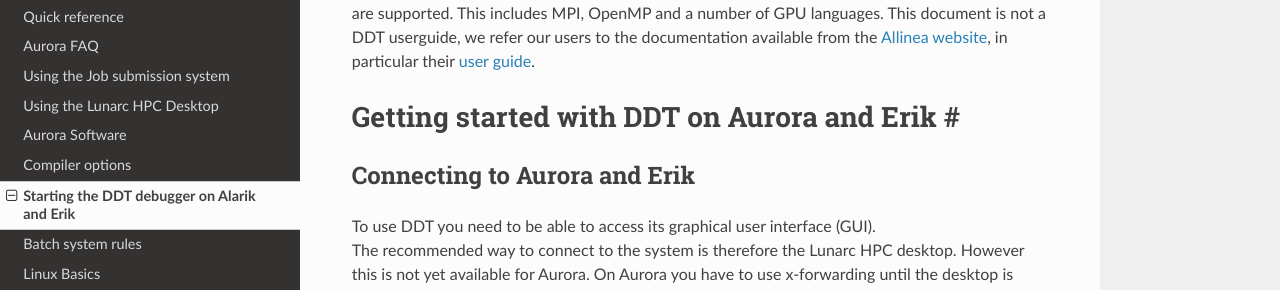
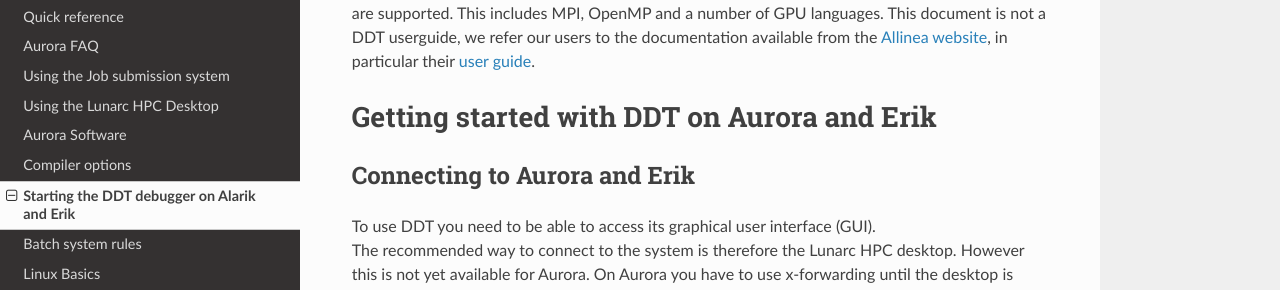
Before and after one commit to lunarc/lunarc_docs, an MkDocs documentation site: the page built from docs/ddt_debugger.md, in a window 1280 px wide and 900 px high, scrolled down 345 px. Shown: the part 162-452 px from the top of the window. Built offline with MkDocs 1.6.1, drawn with Linux system fonts in a browser that asks for light colours; nearby versions of some CDN libraries; old or Windows-style settings are respelled for this version of MkDocs.

```diff
--- a/docs/ddt_debugger.md
+++ b/docs/ddt_debugger.md
@@ -1,15 +1,15 @@
 
-# Starting the DDT debugger on Alarik and Erik #
+# Starting the DDT debugger on Alarik and Erik
 
 A basic description on how to start a debugging session with DDT, part of [Allinea Forge](http://www.allinea.com/products/develop-allinea-forge), on the Aurora and Erik systems.  Job will be submitted through the Slurm batch system to the back-end nodes.
 
-# About this document #
+# About this document
 
 This document gives basic instruction on how to start a debugging session using the DDT debugger on the Aurora and Erik system at Lunarc.  This document is based on DDT version 6.0.2 currently installed on Aurora.  There is currently a centralised SNIC license hosted by NSC.  The licenses are shared between the users of all the SNIC systems.  So please be considerate to other users fellow regarding for how many licenses your use (time and number of cores).
 
 DDT is a powerful debugger for serial and parallel programs.  The tool is developed and maintained by Allinea Software.  It is part of the Allineas Forge suite.  A number of parallel programming models are supported.  This includes MPI, OpenMP and a number of GPU languages.  This document is not a DDT userguide, we refer our users to the documentation available from the [Allinea website](http://www.allinea.com/product-documentation), in particular their [user guide](http://content.allinea.com/downloads/userguide-forge.pdf).
 
-# Getting started with DDT on Aurora and Erik #
+# Getting started with DDT on Aurora and Erik
 
 ## Connecting to Aurora and Erik
 
@@ -41,7 +41,7 @@ You can now start the GUI by typing
 
 at the command prompt.  This will bring up the following GUI window
 
-![Start window](../images/allineaForgeStartwindow.png "Start window")
+![Start window](images/allineaForgeStartWindow.png "Start window")
 
 <!-- # Debugging MPI code on Alarik #
 
```
Also changed, not shown: docs/images/allineaForgeStartWindow.png (renamed from images/allineaForgeStartWindow.png), docs/images/ddtGui.png (renamed from images/ddtGui.png), docs/images/ddtreverseConnectRequest.png (renamed from images/ddtreverseConnectRequest.png), docs/images/ddtstartOverPulldown.png (renamed from images/ddtstartOverPulldown.png).
